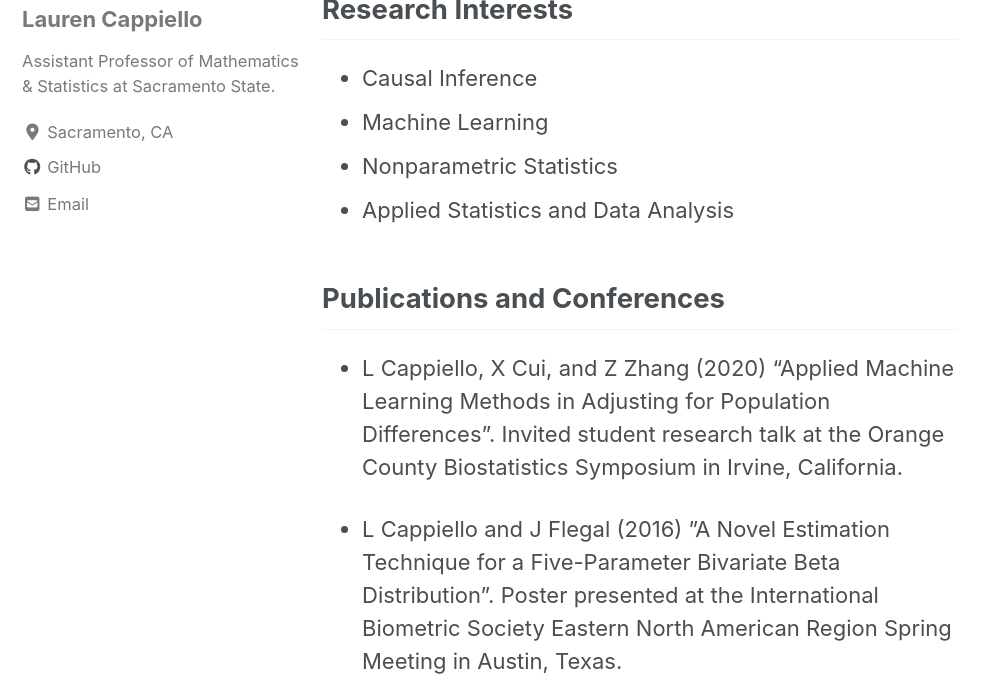
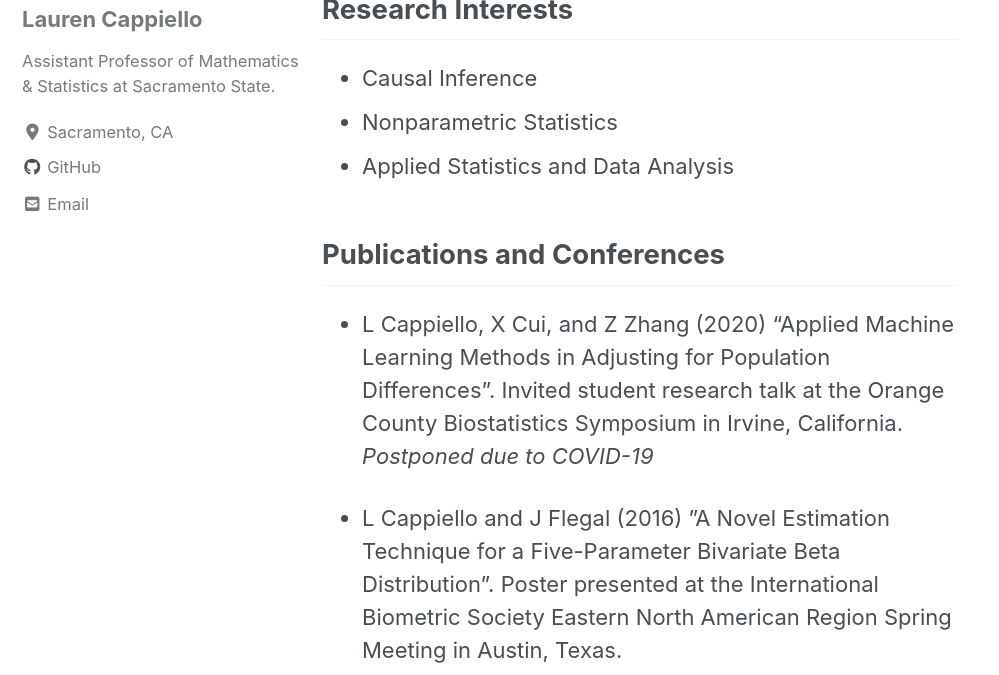
Before and after one commit to lgpcappiello/lgpcappiello.github.io, a Jekyll site: the page built from research.md, in a window 1280 px wide and 900 px high, cut to the strip 225-900 px from the top of the window. Shown: the whole strip, without its empty margins (0-999 px from the left). Built offline with Jekyll 4.4.1, drawn with Linux system fonts in a browser that asks for light colours; cached includes are drawn as plain includes; nearby versions of some CDN libraries.

Commit message:
Update research.md

```diff
--- a/research.md
+++ b/research.md
@@ -7,12 +7,11 @@ author_profile: true
 
 ## Research Interests
 - Causal Inference
-- Machine Learning
 - Nonparametric Statistics
 - Applied Statistics and Data Analysis
 
 ## Publications and Conferences
 
-- L Cappiello, X Cui, and Z Zhang (2020) "Applied Machine Learning Methods in Adjusting for Population Differences". Invited student research talk at the Orange County Biostatistics Symposium in Irvine, California.
+- L Cappiello, X Cui, and Z Zhang (2020) "Applied Machine Learning Methods in Adjusting for Population Differences". Invited student research talk at the Orange County Biostatistics Symposium in Irvine, California. *Postponed due to COVID-19*
 
 - L Cappiello and J Flegal (2016) ”A Novel Estimation Technique for a Five-Parameter Bivariate Beta Distribution”.  Poster presented at the International Biometric Society Eastern North American Region Spring Meeting in Austin, Texas.
```
